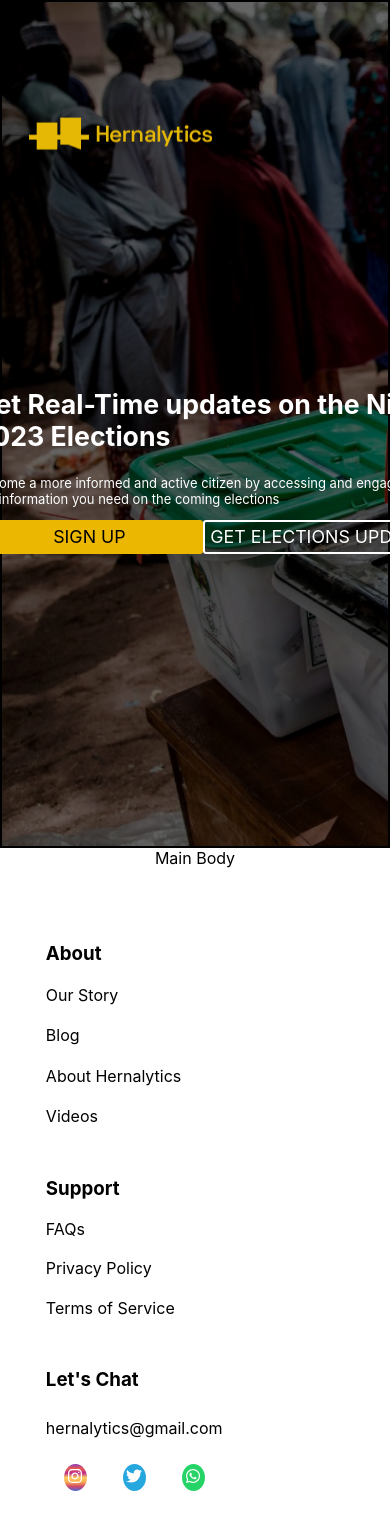
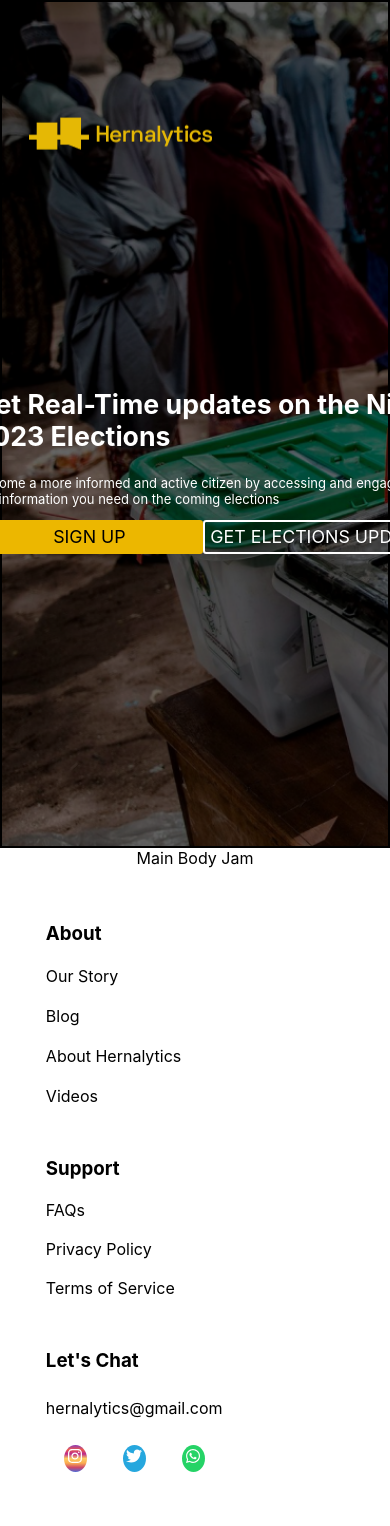
Before and after one commit to hiWisdom/hernalytics, a React (Create React App) app: page / in a window 390 px wide. Shown: the top 1526 px of the page. Built offline with nearby package versions, Linux system fonts and the light colour scheme; the HTML template or start-up script is replaced by a standard one.

Commit message:
update picture

```diff
--- a/src/components/footer.css
+++ b/src/components/footer.css
@@ -2,7 +2,7 @@
 /*footer style*/
 .footer {
     border: 2px solid none;
-    margin-top: 10%;
+    margin-top: 5%;
 }
 
 /*footer_set_1_container style*/
@@ -102,7 +102,7 @@
     .footer_set_1_container {
         border: 2px solid none;
         flex-direction: column-reverse;
-        margin-bottom: 15vh;
+        margin-bottom: 10vh;
     }
 
     /*footer_set_1_container div style*/
--- /dev/null
+++ b/src/components/main.css
@@ -0,0 +1,6 @@
+.main1 {
+
+
+    background-image: url("./Get started.png");
+    background-size: cover;
+}
--- a/src/components/main.js
+++ b/src/components/main.js
@@ -1,5 +1,6 @@
 import React from 'react';
 import './../App.css';
+import Image from './Get started.png';
 
 function Main() {
   return (
@@ -7,7 +8,11 @@ function Main() {
 
       <main className="">
 
-            Main Body
+            Main Body Jam
+
+       <div className="main_block main">
+
+       </div>
 
       </main>
 
```
Also changed, not shown: src/components/Get started.png (added).
